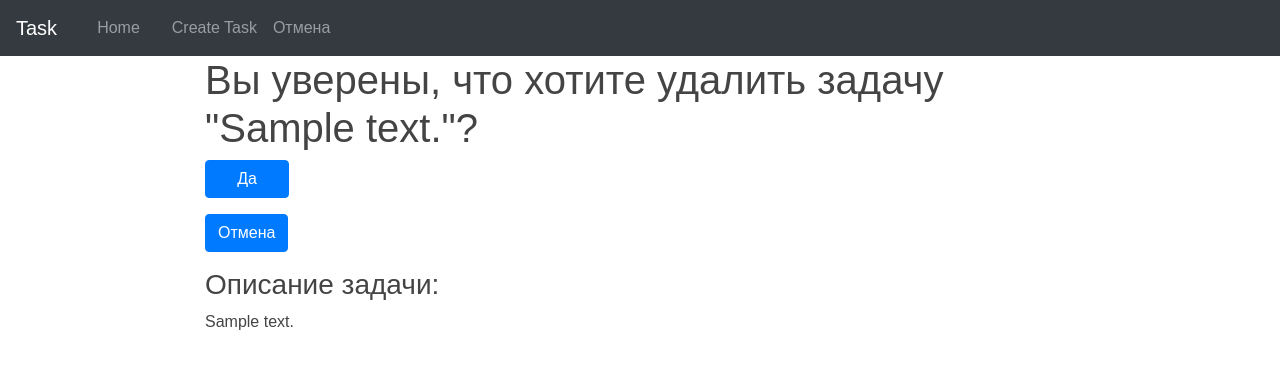
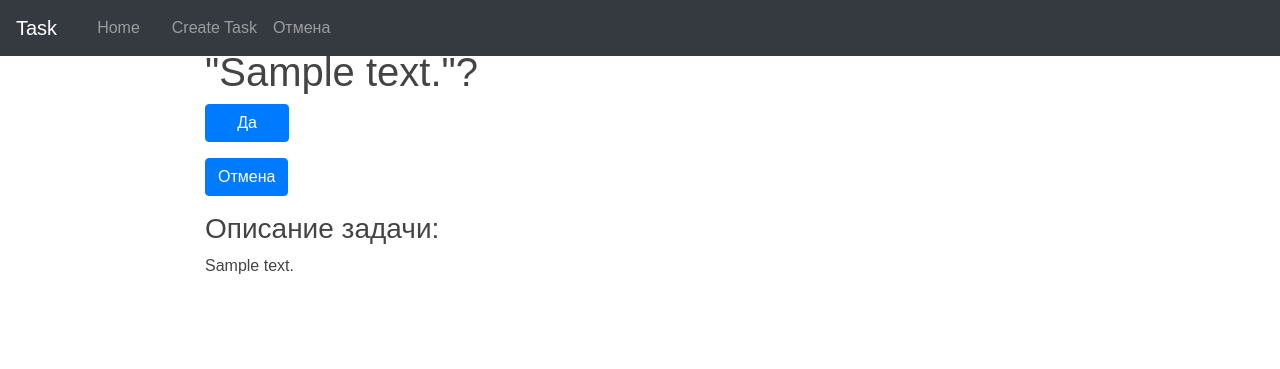
Before and after one commit to Artur1303/homework49, a Django app: page /task/1/delete/ in a window 1280 px wide. Shown: the top 369 px of the page. Run offline with Django 3.2, Linux system fonts and the light colour scheme; tables that the repository leaves empty hold one stand-in row (values such as "Sample post"); parts of the project's set-up code (start-up, migrations or seed data) failed here and were passed over; some libraries are stand-ins or nearby versions.

Commit message:
Закрепил нав  бар  с верху

```diff
--- a/source/webapp/templates/base.html
+++ b/source/webapp/templates/base.html
@@ -12,7 +12,7 @@
     {% block links %}{% endblock %}
 </head>
 <body>
-<nav class="navbar navbar-dark bg-dark navbar-expand-lg navbar-light bg-light">
+<nav class="navbar fixed-top  navbar-dark bg-dark navbar-expand-lg navbar-light bg-light">
   <a class="navbar-brand " href="#">Task</a>
   <button class="navbar-toggler " type="button" data-toggle="collapse" data-target="#navbarNavDropdown" aria-controls="navbarNavDropdown" aria-expanded="false" aria-label="Toggle navigation">
     <span class="navbar-toggler-icon"></span>
```
